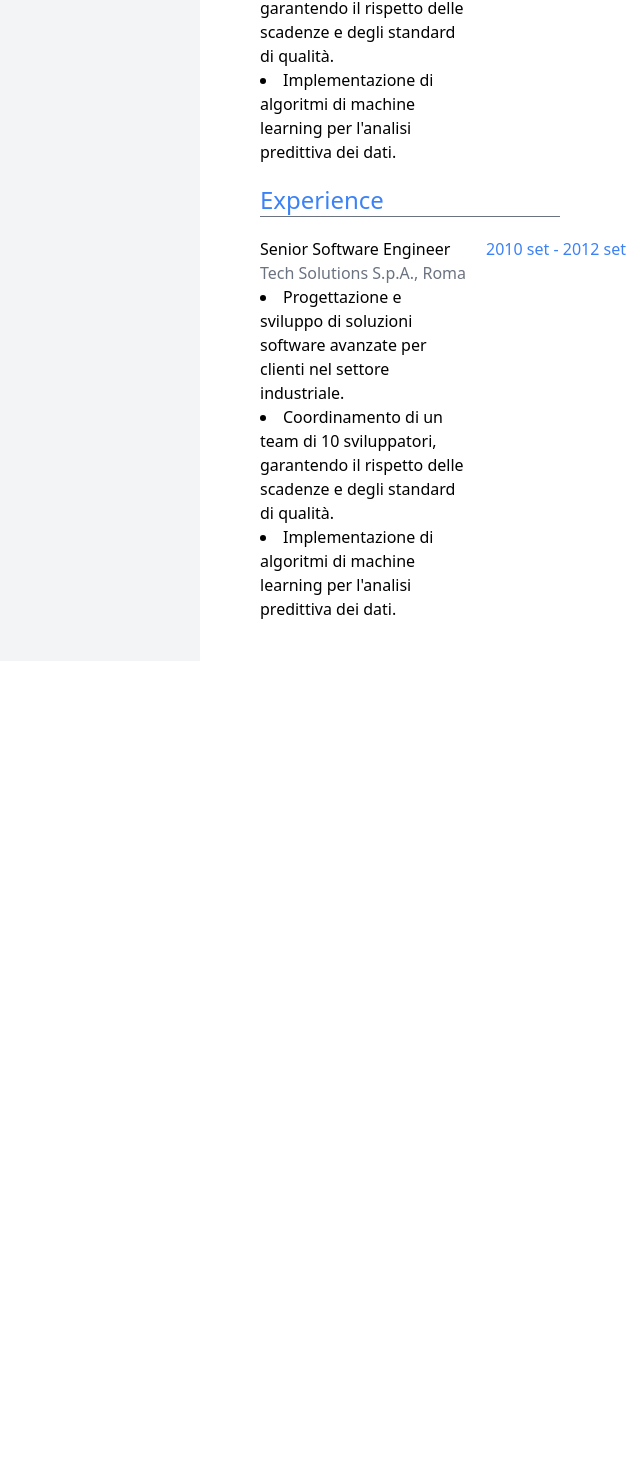
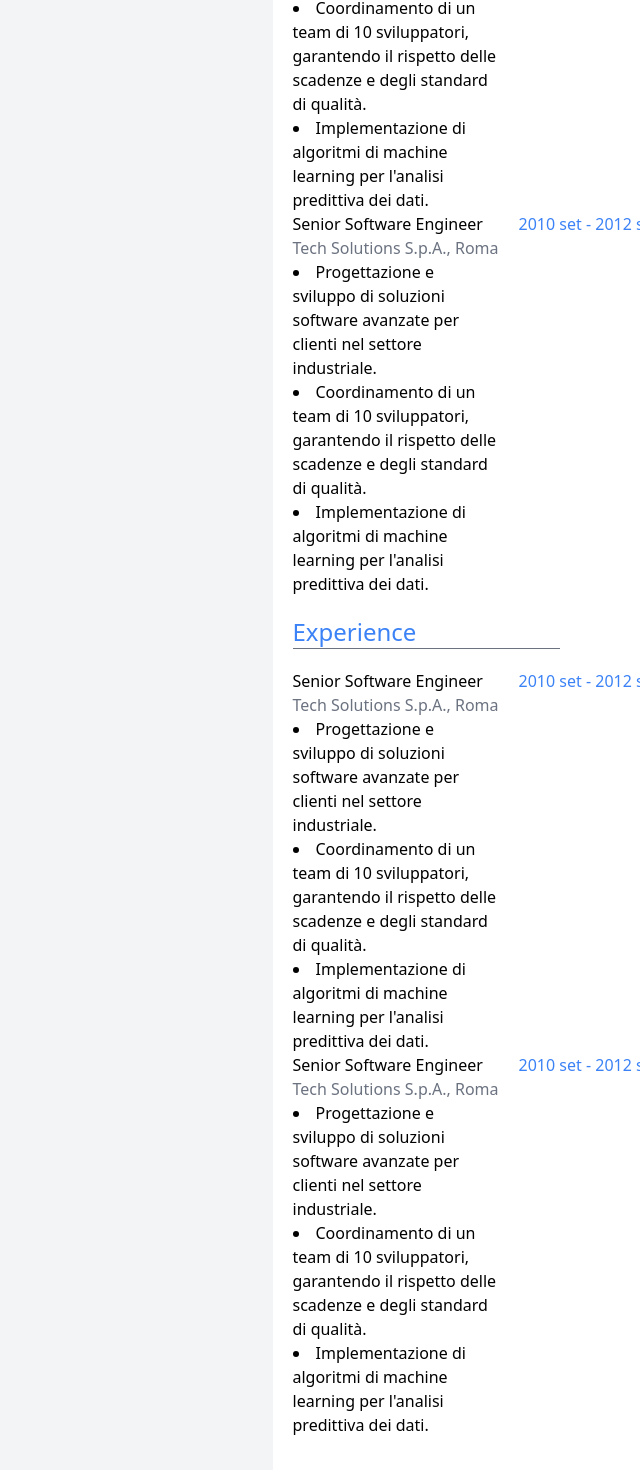
Before and after one commit to aivaneezy1/mensa, a Next.js app: page /create-cv in a window 1280 px wide. Shown: the part 1362-2832 px from the top of the page, without its empty margins (640-1280 px from the left). Before the commit the page ends 2123 px from the top, so only its background shows below. Built offline with nearby package versions, Linux system fonts and the light colour scheme; what @react-pdf/renderer would draw is missing.

Commit message:
fixed width

```diff
--- a/app/components/Card.jsx
+++ b/app/components/Card.jsx
@@ -28,13 +28,12 @@
   };
 
   return (
-    <div className="grid grid-cols-1 md:grid-cols-2 gap-10 p-10 ">
+    <div className="grid grid-cols-1 md:grid-cols-2  p-10 ">
       <div
-        className={` p-5  ${
-          hasPersonalData ? "border-r border-gray-500 border-solid" : ""
-        } bg-gray-100 `}
+        className={` ${
+          hasPersonalData ? "border-r border-gray-500 border-solid" : ""} bg-gray-100 `}
       >
-        <header>
+        <header className="flex flex-col p-5 gap-5">
           {hasPersonalData ? (
             <h2 className="text-blue-500 border-b border-gray-500 border-solid text-2xl mb-5 whitespace-nowrap text-center">
               Dati Personali
@@ -42,6 +41,7 @@
           ) : (
             ""
           )}
+
           {props.name ? (
             <div className="whitespace-normal">
               {datiPersonali(
@@ -489,6 +489,35 @@
                 2010 set - 2012 set
               </p>
             </div>
+
+
+             <div className="flex justify-between gap-5">
+              <div className="flex flex-col">
+                <h2 className="font-medium whitespace-nowrap">
+                  Senior Software Engineer
+                </h2>
+                <p className="text-gray-500 whitespace-nowrap">
+                  Tech Solutions S.p.A., Roma
+                </p>
+                <ul className="list-disc list-inside whitespace-normal">
+                  <li>
+                    Progettazione e sviluppo di soluzioni software avanzate per
+                    clienti nel settore industriale.
+                  </li>
+                  <li>
+                    Coordinamento di un team di 10 sviluppatori, garantendo il
+                    rispetto delle scadenze e degli standard di qualità.
+                  </li>
+                  <li>
+                    Implementazione di algoritmi di machine learning per
+                    l'analisi predittiva dei dati.
+                  </li>
+                </ul>
+              </div>
+              <p className="text-blue-500 whitespace-nowrap">
+                2010 set - 2012 set
+              </p>
+            </div>
           </section>
         </div>
 
@@ -525,6 +554,35 @@
                 2010 set - 2012 set
               </p>
             </div>
+
+
+             <div className="flex justify-between gap-5">
+              <div className="flex flex-col">
+                <h2 className="font-medium whitespace-nowrap">
+                  Senior Software Engineer
+                </h2>
+                <p className="text-gray-500 whitespace-nowrap">
+                  Tech Solutions S.p.A., Roma
+                </p>
+                <ul className="list-disc list-inside whitespace-normal">
+                  <li>
+                    Progettazione e sviluppo di soluzioni software avanzate per
+                    clienti nel settore industriale.
+                  </li>
+                  <li>
+                    Coordinamento di un team di 10 sviluppatori, garantendo il
+                    rispetto delle scadenze e degli standard di qualità.
+                  </li>
+                  <li>
+                    Implementazione di algoritmi di machine learning per
+                    l'analisi predittiva dei dati.
+                  </li>
+                </ul>
+              </div>
+              <p className="text-blue-500 whitespace-nowrap">
+                2010 set - 2012 set
+              </p>
+            </div>
           </section>
         </div>
       </div>
--- a/app/components/CreateCv.jsx
+++ b/app/components/CreateCv.jsx
@@ -110,7 +110,7 @@
   return (
     <>
       <div className="flex justify-center mx-auto  min-h-screen py-10  flex-row  lg:justify-between lg:ml-5  ">
-          <div className="flex flex-col gap-10 lg:gap-5 mt-5  lg:w-4/12 lg:overflow-y-scroll">
+          <div className="flex flex-col gap-10 lg:gap-5 mt-5   lg:w-5/12 lg:overflow-y-scroll">
           <form onSubmit={handleSubmit} className=" ">
           {/*Dati Personali */}
           <DatiPersonali
@@ -242,7 +242,7 @@
 
         </div>
 
-        <div className=" lg:block hidden mx-auto    lg:w-8/12 p-5 lg:overflow-y-scroll">
+        <div className=" lg:block hidden mx-auto    lg:w-7/12 p-5 lg:overflow-y-scroll">
           <Card
             name={name}
             email={email}
```
